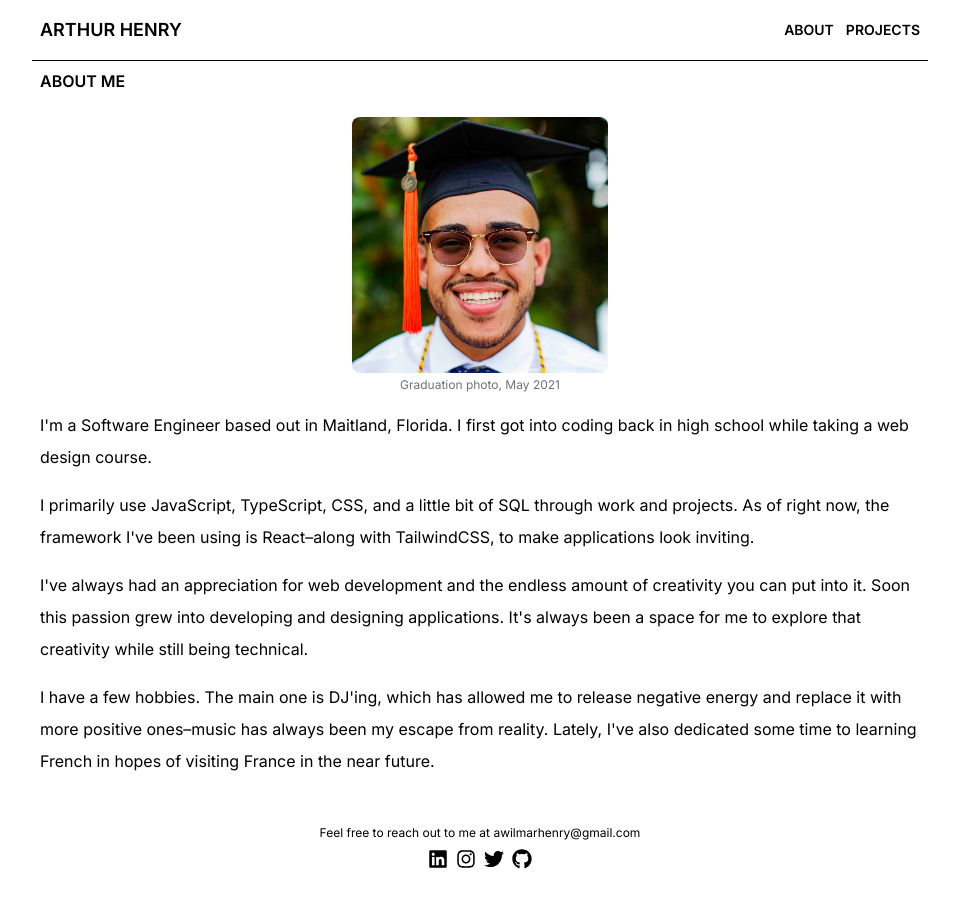
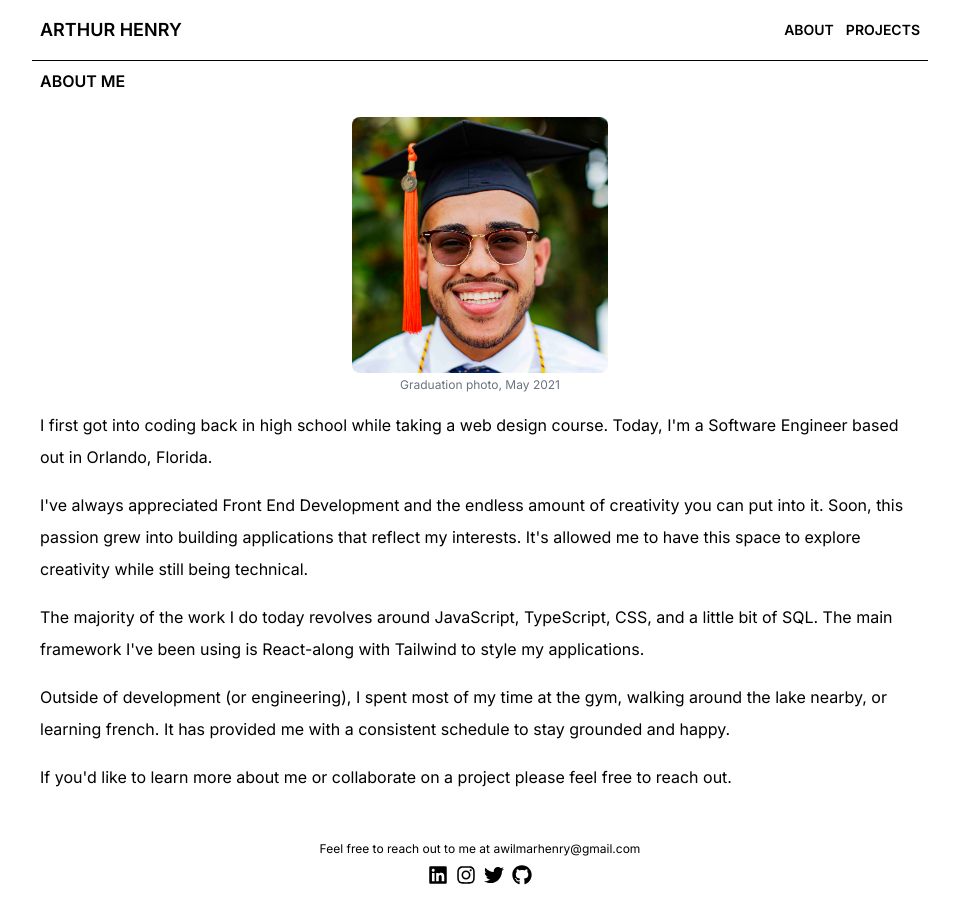
Before and after one commit to ArthurWHenry/arthurhenry.dev, a Next.js app: page /about in a window 1280 px wide. Shown: the whole page, without its empty margins (160-1119 px from the left). Built offline with nearby package versions, Linux system fonts and the light colour scheme; no server answers.

Commit message:
before turning in mac

```diff
--- /dev/null
+++ b/lib/fetcher.ts
@@ -0,0 +1,6 @@
+async function fetcher(url: string) {
+  const res = await fetch(url);
+  return res.json();
+}
+
+export default fetcher;
--- /dev/null
+++ b/lib/spotify.ts
@@ -0,0 +1,46 @@
+import qs from "qs";
+
+const { SPOTIFY_CLIENT_ID, SPOTIFY_CLIENT_SECRET, SPOTIFY_REFRESH_TOKEN } =
+  process.env;
+
+const TOKEN_ENDPOINT = "https://accounts.spotify.com/api/token";
+const TOP_TRACKS_ARTISTS_ENDPOINT = "https://api.spotify.com/v1/me/top";
+const basicAuth = Buffer.from(
+  `${SPOTIFY_CLIENT_ID}:${SPOTIFY_CLIENT_SECRET}`
+).toString("base64");
+
+async function getAccessToken() {
+  const res = await fetch(TOKEN_ENDPOINT, {
+    method: "POST",
+    headers: {
+      Authorization: `Basic ${basicAuth}`,
+      "Content-Type": "application/x-www-form-urlencoded",
+    },
+    body: qs.stringify({
+      grant_type: "refresh_token",
+      refresh_token: SPOTIFY_REFRESH_TOKEN,
+    }),
+  });
+
+  return res.json();
+}
+
+type TypeOptions = "tracks" | "artists";
+
+export async function getTopArtistsTracks(type: TypeOptions) {
+  const { access_token } = await getAccessToken();
+
+  console.log(
+    await fetch(`https://api.spotify.com/v1/tracks/2TpxZ7JUBn3uw46aR7qd6V`, {
+      headers: {
+        Authorization: `Bearer ${access_token}`,
+      },
+    })
+  );
+
+  return fetch(`https://api.spotify.com/v1/tracks/2TpxZ7JUBn3uw46aR7qd6V`, {
+    headers: {
+      Authorization: `Bearer ${access_token}`,
+    },
+  });
+}
--- a/pages/about.tsx
+++ b/pages/about.tsx
@@ -1,16 +1,54 @@
 import { NextPage } from "next";
+import useSWR from "swr";
 import Image from "next/image";
+
+// Components
+import Header from "../components/header/component";
 import Layout from "../components/layout/component";
 
+// Images
 import Portrait from "../assets/images/Portrait.jpg";
-import Header from "../components/header/component";
+
+// Helpers
+import fetcher from "../lib/fetcher";
+import { useEffect } from "react";
+import { getTopArtistsTracks } from "../lib/spotify";
+
+type Art = {
+  height: number;
+  url: string;
+  width: number;
+};
+
+type Track = {
+  id: string;
+  title: string;
+  trackUrl: string;
+  artist: string;
+  art: Art;
+};
+
+type Artist = {
+  id: string;
+  title: string;
+  artistUrl: string;
+  art: Art;
+  genre: string;
+};
+
+const { SPOTIFY_CLIENT_ID } = process.env;
 
 const About: NextPage = () => {
+  const { data: tracks, error } = useSWR("/api/top-tracks", fetcher);
+  // const { data: artists } = useSWR("/api/top-artists", fetcher);
+  // console.log(tracks);
+  console.log(tracks);
+
   return (
     <Layout>
       <Header pageTitle="About Me" />
-      <div className="flex flex-col items-center space-y-4 py-4 px-4 text-center leading-loose tracking-normal sm:px-2 sm:text-left">
-        <div className="flex flex-col items-center justify-center">
+      <div className="flex flex-col items-center py-4 px-4 sm:px-2">
+        <div className="mb-4 flex flex-col items-center justify-center">
           <div className="h-64 w-64">
             <Image
               src={Portrait}
@@ -24,29 +62,35 @@ const About: NextPage = () => {
             Graduation photo, May 2021
           </span>
         </div>
+        <div className="space-y-4 text-center leading-loose tracking-normal sm:text-left">
           <p>
-          I&apos;m a Software Engineer based out in Maitland, Florida. I first
-          got into coding back in high school while taking a web design course.
+            I first got into coding back in high school while taking a web
+            design course. Today, I&apos;m a Software Engineer based out in
+            Orlando, Florida.
           </p>
           <p>
-          I primarily use JavaScript, TypeScript, CSS, and a little bit of SQL
-          through work and projects. As of right now, the framework I&apos;ve
-          been using is React–along with TailwindCSS, to make applications look
-          inviting.
+            I&apos;ve always appreciated Front End Development and the endless
+            amount of creativity you can put into it. Soon, this passion grew
+            into building applications that reflect my interests. It&apos;s
+            allowed me to have this space to explore creativity while still
+            being technical.
           </p>
           <p>
-          I&apos;ve always had an appreciation for web development and the
-          endless amount of creativity you can put into it. Soon this passion
-          grew into developing and designing applications. It&apos;s always been
-          a space for me to explore that creativity while still being technical.
+            The majority of the work I do today revolves around JavaScript,
+            TypeScript, CSS, and a little bit of SQL. The main framework
+            I&apos;ve been using is React-along with Tailwind to style my
+            applications.
           </p>
           <p>
-          I have a few hobbies. The main one is DJ&apos;ing, which has allowed
-          me to release negative energy and replace it with more positive
-          ones–music has always been my escape from reality. Lately, I&apos;ve
-          also dedicated some time to learning French in hopes of visiting
-          France in the near future.
+            Outside of development (or engineering), I spent most of my time at
+            the gym, walking around the lake nearby, or learning french. It has
+            provided me with a consistent schedule to stay grounded and happy.
           </p>
+          <p>
+            If you&apos;d like to learn more about me or collaborate on a
+            project please feel free to reach out.
+          </p>
+        </div>
       </div>
     </Layout>
   );
--- a/pages/api/hello.ts
+++ /dev/null
@@ -1,13 +0,0 @@
-// Next.js API route support: https://nextjs.org/docs/api-routes/introduction
-import type { NextApiRequest, NextApiResponse } from 'next'
-
-type Data = {
-  name: string
-}
-
-export default function handler(
-  req: NextApiRequest,
-  res: NextApiResponse<Data>
-) {
-  res.status(200).json({ name: 'John Doe' })
-}
--- /dev/null
+++ b/pages/api/top-artists.ts
@@ -0,0 +1,32 @@
+import * as R from "remeda";
+import { VercelRequest, VercelResponse } from "@vercel/node";
+import { getTopArtistsTracks } from "../../lib/spotify";
+
+// eslint-disable-next-line import/no-anonymous-default-export
+export default async function (_: VercelRequest, res: VercelResponse) {
+  try {
+    const response = await getTopArtistsTracks("artists");
+    const { items }: SpotifyApi.UsersTopArtistsResponse = await response.json();
+
+    const artists = R.pipe(
+      items,
+      R.take(5),
+      R.map((artist: any) => ({
+        id: artist.id,
+        title: artist.name,
+        artistUrl: artist.uri,
+        art: R.last(artist.images),
+        genre: R.first(artist.genres),
+      }))
+    );
+
+    res.setHeader(
+      "Cache-Control",
+      "public, s-maxage=86400, stale-while-revalidate=43200"
+    );
+
+    return res.json({ artists });
+  } catch (e) {
+    console.error(`Failed to fetch top artists: ${e}`);
+  }
+}
--- /dev/null
+++ b/pages/api/top-tracks.ts
@@ -0,0 +1,41 @@
+import * as R from "remeda";
+import { VercelRequest, VercelResponse } from "@vercel/node";
+import { getTopArtistsTracks } from "../../lib/spotify";
+
+// eslint-disable-next-line import/no-anonymous-default-export
+export default async function (_: VercelRequest, res: VercelResponse) {
+  try {
+    // console.log("*");
+
+    const response = await getTopArtistsTracks("tracks");
+    // console.log(response);
+    console.log("*");
+    // Error is happening here it seems
+    const { items }: SpotifyApi.UsersTopTracksResponse = await response.json();
+
+    console.log(items);
+    // console.log(items);
+    // console.log("*");
+
+    const tracks = R.pipe(
+      items,
+      R.take(5),
+      R.map((track: any) => ({
+        id: track.id,
+        title: track.name,
+        trackUrl: track.external_urls.spotify,
+        art: R.last(track.album.images),
+        artist: R.map(track.artists, (artist: any) => artist.name).join(", "),
+      }))
+    );
+
+    res.setHeader(
+      "Cache-Control",
+      "public, s-maxage=86400, stale-while-revalidate=43200"
+    );
+
+    return res.json({ tracks });
+  } catch (e) {
+    console.error(`Failed to fetch top tracks: ${e}`);
+  }
+}
--- a/pages/index.tsx
+++ b/pages/index.tsx
@@ -1,13 +1,9 @@
 import type { NextPage } from "next";
 import Head from "next/head";
 import Image from "next/image";
-import Card from "../components/card/component";
 
 // Components
 import Layout from "../components/layout/component";
-
-// Styles
-import styles from "../styles/Home.module.css";
 
 // Images
 import Landscape from "../assets/images/Landscape.jpg";
```
Also changed, not shown: package.json (+7 -1 lines), pages/_app.tsx (+4 -4 lines), styles/Home.module.css (deleted), 2 other files (tests, documents, lock files or other folders). Lines whose indentation alone changed are shown as unchanged.
